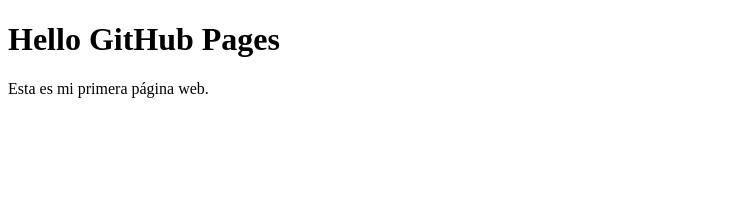
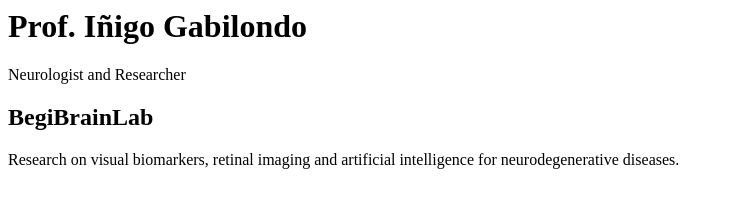
Before and after one commit to igabilon/mystuff, a plain HTML site: page index.html in a window 1280 px wide. Shown: the whole page, without its empty margins (0-730 px from the left). Drawn offline with Linux system fonts and the light colour scheme.

Commit message:
Revise index.html with new profile details
Updated content to reflect new information about Prof. Iñigo Gabilondo and his research.

```diff
--- a/index.html
+++ b/index.html
@@ -1,10 +1,10 @@
-<!DOCTYPE html>
-<html>
-<head>
-  <title>My stuff</title>
-</head>
-<body>
-  <h1>Hello GitHub Pages</h1>
-  <p>Esta es mi primera página web.</p>
-</body>
-</html>
+<h1>Prof. Iñigo Gabilondo</h1>
+
+<p>Neurologist and Researcher</p>
+
+<h2>BegiBrainLab</h2>
+
+<p>
+Research on visual biomarkers, retinal imaging and artificial intelligence
+for neurodegenerative diseases.
+</p>
```
